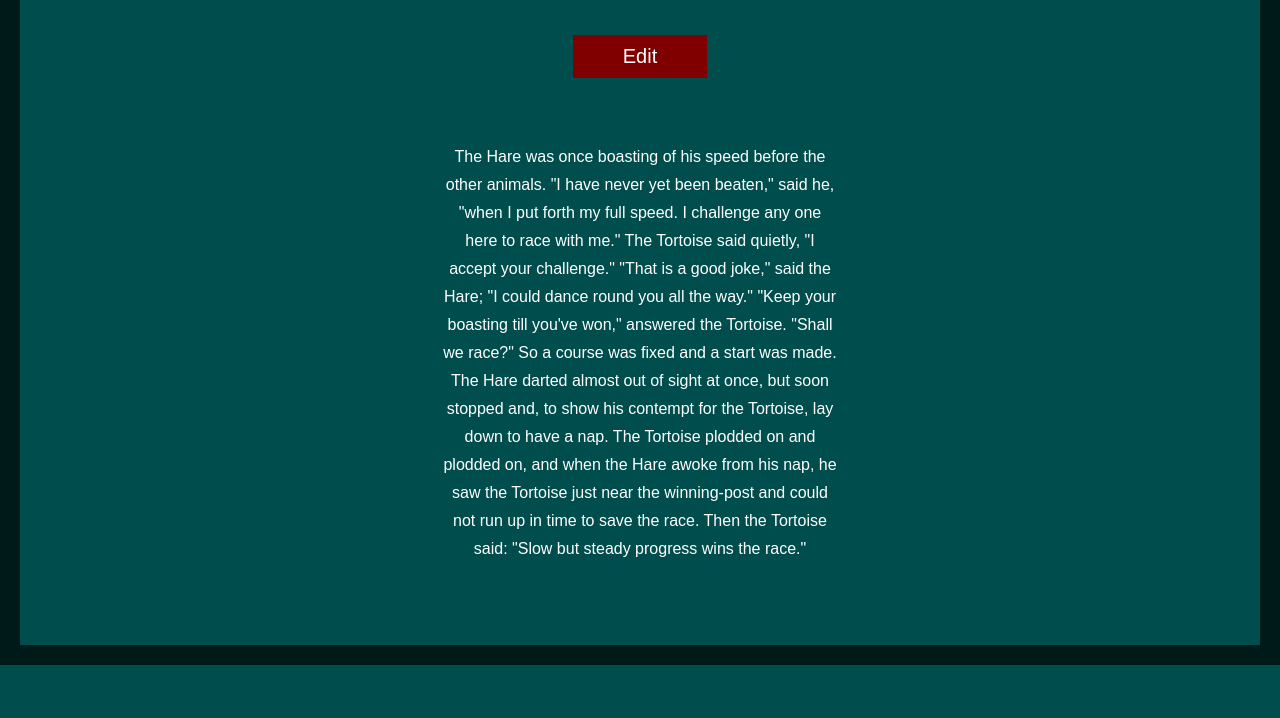
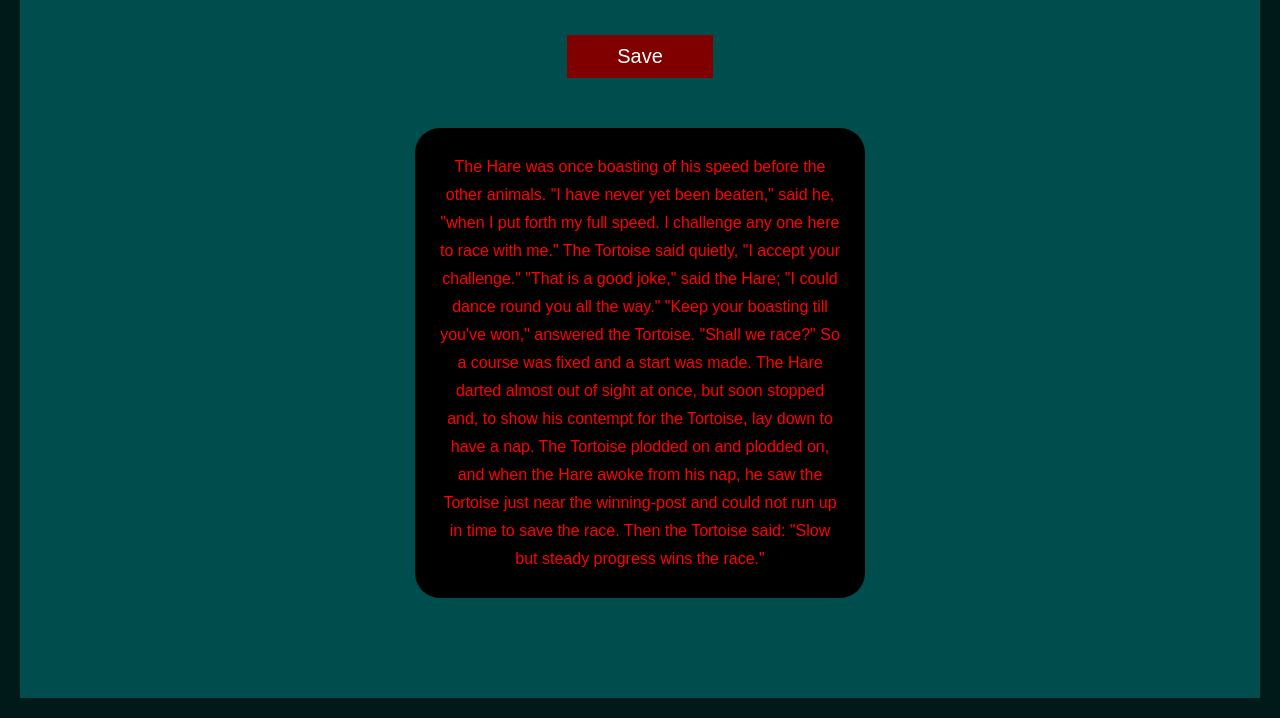
Before and after one commit to BLuciano/edit-directive, a plain HTML site: page index.html in a window 1280 px wide. Both pictures are taken after a click on the button "Edit". Shown: the part 135-853 px from the top of the page. Before the commit the page ends 800 px from the top, so only its background shows below. Drawn offline with nearby package versions, Linux system fonts and the light colour scheme.

Commit message:
Added editable section styles and view-controller

```diff
--- a/makeEditable.html
+++ b/makeEditable.html
@@ -1,6 +1,7 @@
 <section class="make-editable">
-	<input type="button" value="Edit" class="btn">
-	<p class="text" contenteditable="false">
+	<input ng-show="editable" ng-click="toggleEdit()" type="button" value="Save" class="btn">
+	<input ng-show="!editable"  ng-click="toggleEdit()" type="button" value="Edit" class="btn">
+	<p ng-class="{edit : editable}" class="text" contenteditable="false">
 		The Hare was once boasting of his speed before the other animals. "I have never yet been beaten," said he, "when I put forth my full speed. I challenge any one here to race with me."
      	The Tortoise said quietly, "I accept your challenge."
      	"That is a good joke," said the Hare; "I could dance round you all the way."
--- a/styles.css
+++ b/styles.css
@@ -1,18 +1,17 @@
 html{
   box-sizing: border-box;
   font-family: 'Passion One', cursive;
-  height: 100%;
+  min-height: 100%;
+  border: 20px solid #001a1a;
+  background-color: #004d4d;
 }
 
 body{
   height: 100%;
   width: 100%;
-  border: 20px solid #001a1a;
-  background-color: #004d4d;
   color: #fff;
   margin: 0;
   text-align: center;
- position: fixed;
 }
 
 *, *:before, *:after {
@@ -25,7 +24,7 @@ h1{
 }
 
 .make-editable{
-	width: 425px;
+	width: 450px;
 	margin: 0 auto;
 	margin-bottom: 100px;
 	line-height: 1.75em;
@@ -45,16 +44,22 @@ h1{
 .btn:hover{
 	background-color: #fff;
 	color: maroon;
+	cursor: pointer;
 }
 
 .text{
-	height: 450px;
-	padding: 15px;
 	margin-top: 50px;
-	overflow-y: scroll;
-	overflow-x: hidden;
+	padding: 25px;
+	-webkit-transition: all 1s;
+	transition: all 1s;
 }
 
 .text:focus{
 	outline: none;
 }
+
+.text.edit {
+	color: red;
+	background-color: #000;
+	border-radius: 25px;
+}
```
